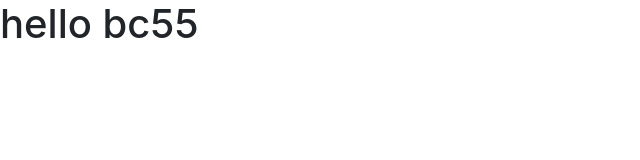
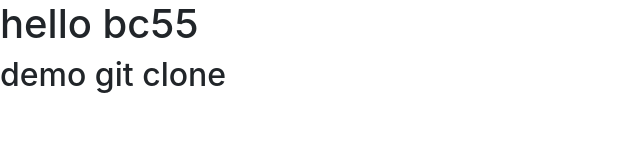
Before and after one commit to tuannguyen1704/bc55_demo_git, a plain HTML site: page index.html in a window 1280 px wide. Shown: the whole page, without its empty margins (0-640 px from the left). Drawn offline with nearby package versions, Linux system fonts and the light colour scheme.

Commit message:
test tinh nang git clone

```diff
--- a/index.html
+++ b/index.html
@@ -11,6 +11,7 @@
   </head>
   <body>
       <h1>hello bc55</h1>
+      <h2>demo git clone </h2>
     <!-- Optional JavaScript -->
     <!-- jQuery first, then Popper.js, then Bootstrap JS -->
     <script src="https://code.jquery.com/jquery-3.3.1.slim.min.js" integrity="sha384-q8i/X+965DzO0rT7abK41JStQIAqVgRVzpbzo5smXKp4YfRvH+8abtTE1Pi6jizo" crossorigin="anonymous"></script>
```
